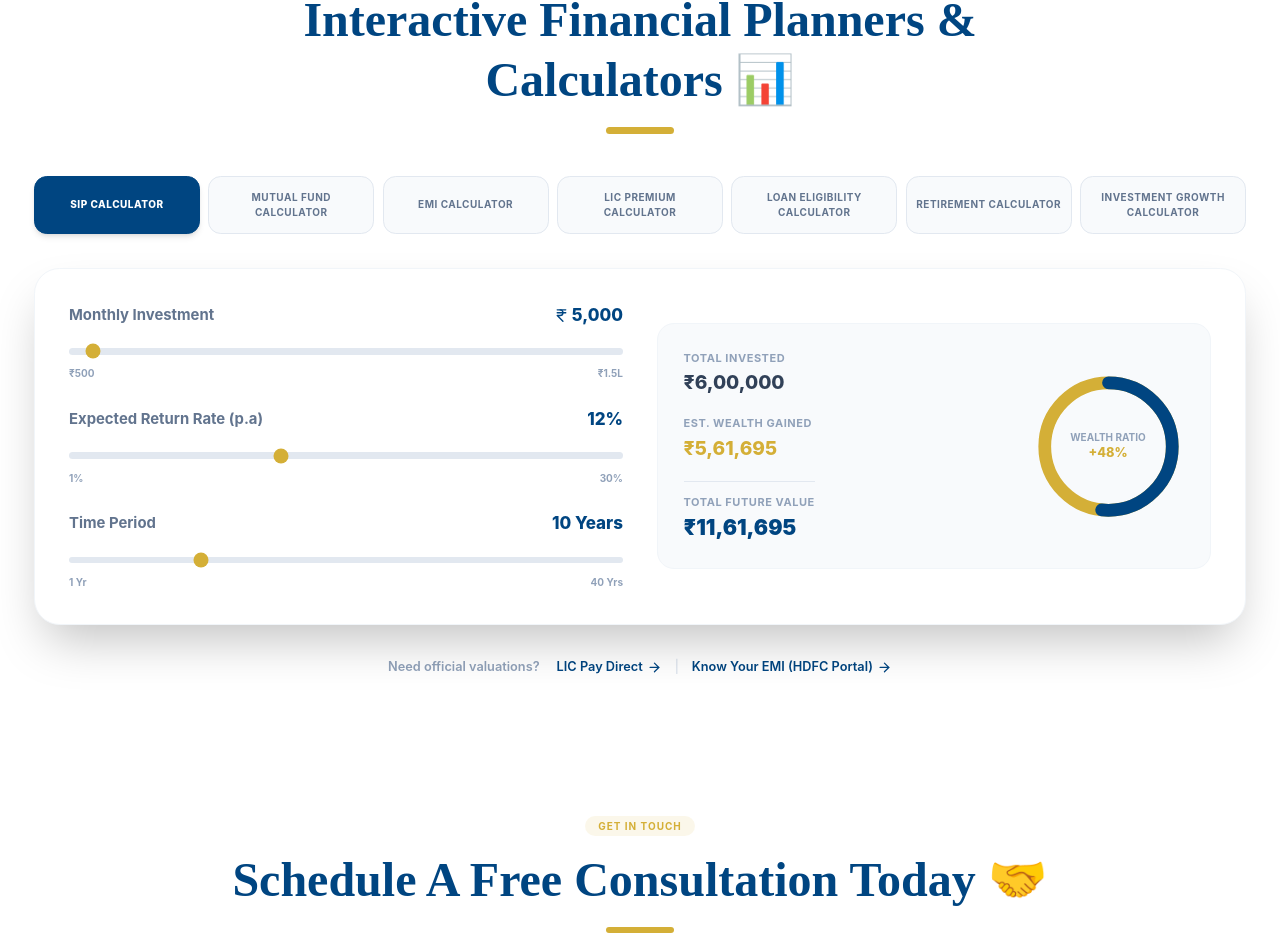
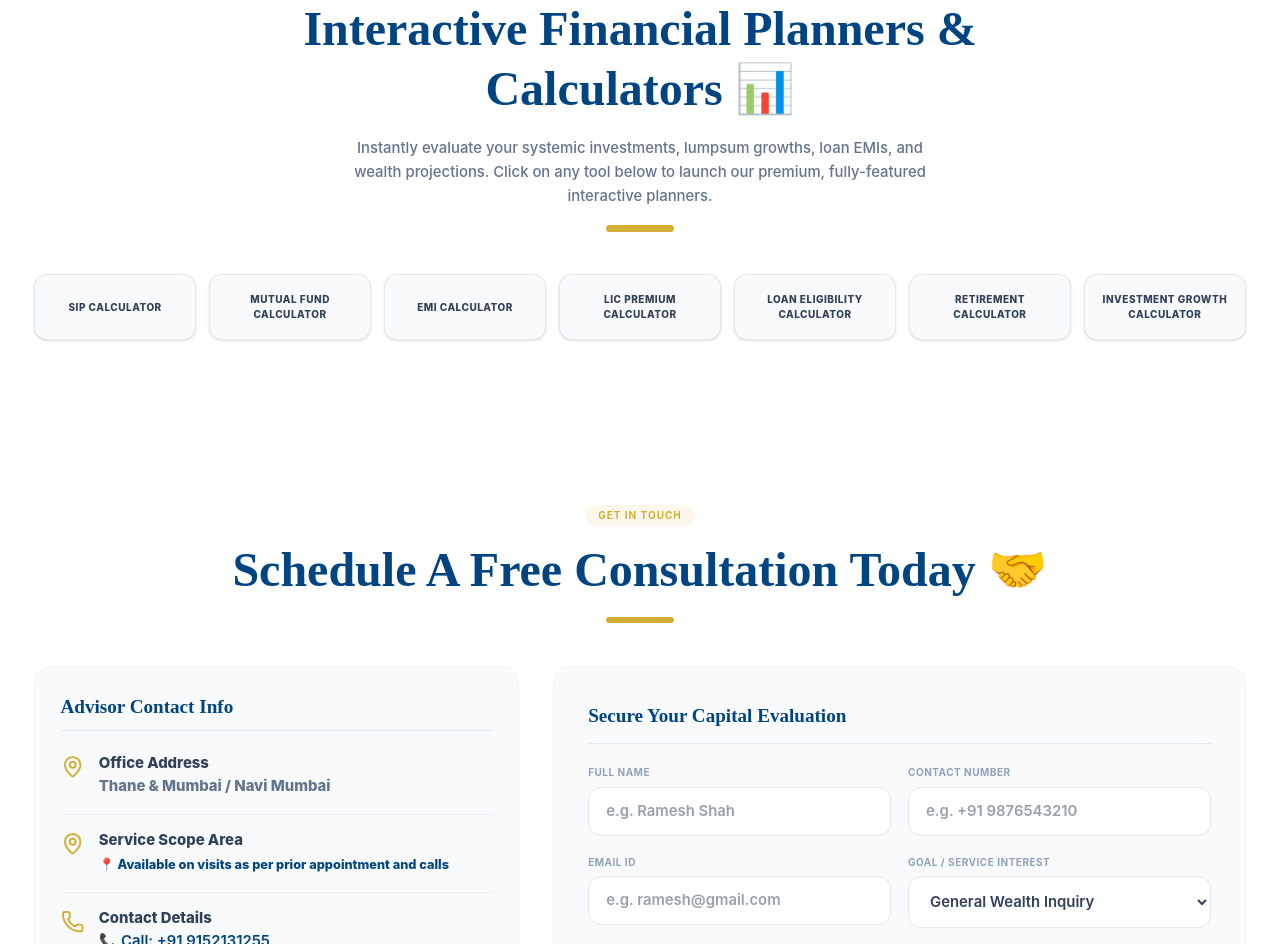
Before and after one commit to yashpanchal089/buyinsuranceplan, a React (Vite) app: page / in a window 1280 px wide. Shown: the part 6159-7103 px from the top of the page. Built offline with nearby package versions, Linux system fonts and the light colour scheme.

Commit message:
Update CalculatorSection to keep only the 7 buttons and redirect users to https://knowyouremi.in/

```diff
--- a/src/App.jsx
+++ b/src/App.jsx
@@ -80,6 +80,7 @@ function App() {
 
   const handleCalculatorSelect = (index) => {
     setSelectedCalc(index);
+    window.open('https://knowyouremi.in/', '_blank');
   };
 
   const handleServiceQuoteClick = (serviceTitle) => {
--- a/src/sections/CalculatorSection.jsx
+++ b/src/sections/CalculatorSection.jsx
@@ -1,28 +1,25 @@
 import React from 'react';
-import { Calculator, ArrowRight } from 'lucide-react';
-import SIPCalculator from '../components/Calculators/SIPCalculator';
-import MFCalculator from '../components/Calculators/MFCalculator';
-import EMICalculator from '../components/Calculators/EMICalculator';
-import LICCalculator from '../components/Calculators/LICCalculator';
-import EligibilityCalculator from '../components/Calculators/EligibilityCalculator';
-import RetirementCalculator from '../components/Calculators/RetirementCalculator';
-import GrowthCalculator from '../components/Calculators/GrowthCalculator';
 
 const CalculatorSection = ({ selectedCalculator, onCalculatorChange }) => {
   const calculators = [
-    { label: 'SIP Calculator', component: SIPCalculator },
-    { label: 'Mutual Fund Calculator', component: MFCalculator },
-    { label: 'EMI Calculator', component: EMICalculator },
-    { label: 'LIC Premium Calculator', component: LICCalculator },
-    { label: 'Loan Eligibility Calculator', component: EligibilityCalculator },
-    { label: 'Retirement Calculator', component: RetirementCalculator },
-    { label: 'Investment Growth Calculator', component: GrowthCalculator }
+    'SIP Calculator',
+    'Mutual Fund Calculator',
+    'EMI Calculator',
+    'LIC Premium Calculator',
+    'Loan Eligibility Calculator',
+    'Retirement Calculator',
+    'Investment Growth Calculator'
   ];
 
-  const ActiveCalc = calculators[selectedCalculator]?.component || SIPCalculator;
+  const handleButtonClick = (idx) => {
+    if (onCalculatorChange) {
+      onCalculatorChange(idx);
+    }
+    window.open('https://knowyouremi.in/', '_blank');
+  };
 
   return (
-    <section id="calculators" className="relative py-12 sm:py-16 bg-white dark:bg-slate-950 transition-colors duration-300 overflow-hidden">
+    <section id="calculators" className="relative py-14 sm:py-18 bg-white dark:bg-slate-950 transition-colors duration-300 overflow-hidden">
       <div className="max-w-7xl mx-auto px-4 sm:px-6 lg:px-8">
 
         {/* Section Header */}
@@ -33,59 +30,25 @@ const CalculatorSection = ({ selectedCalculator, onCalculatorChange }) => {
           <h2 className="text-3xl sm:text-4xl lg:text-[48px] font-black font-display text-brand-blue dark:text-white mt-3 mb-4 leading-tight">
             Interactive Financial Planners & Calculators 📊
           </h2>
-          <div className="h-1.5 w-16 bg-brand-gold mx-auto rounded-full"></div>
+          <p className="text-xs sm:text-sm font-medium text-slate-500 dark:text-slate-400 max-w-xl mx-auto leading-relaxed">
+            Instantly evaluate your systemic investments, lumpsum growths, loan EMIs, and wealth projections. Click on any tool below to launch our premium, fully-featured interactive planners.
+          </p>
+          <div className="h-1.5 w-16 bg-brand-gold mx-auto rounded-full mt-4"></div>
         </div>
 
-        {/* Tab Controls (Responsive Grid/Flex for calculators) */}
-        <div className="grid grid-cols-2 sm:grid-cols-3 lg:grid-cols-7 gap-2 mb-8">
-          {calculators.map((calc, idx) => {
-            const isActive = selectedCalculator === idx;
-            return (
-              <button
-                key={idx}
-                onClick={() => onCalculatorChange(idx)}
-                className={`py-3 px-2 rounded-xl text-[10px] font-bold uppercase tracking-wider transition-all duration-300 border text-center flex items-center justify-center min-h-[50px] focus:outline-none ${
-                  isActive
-                    ? 'bg-brand-blue border-brand-blue text-white dark:bg-brand-gold dark:border-brand-gold dark:text-slate-950 shadow-md font-extrabold'
-                    : 'bg-slate-50 border-slate-200 text-slate-500 hover:border-brand-gold dark:bg-slate-900 dark:border-slate-800 dark:text-slate-400 dark:hover:border-brand-gold'
-                }`}
-              >
-                {calc.label}
-              </button>
-            );
-          })}
+        {/* Tab Controls (7 interactive redirect buttons) */}
+        <div className="grid grid-cols-1 sm:grid-cols-2 md:grid-cols-3 lg:grid-cols-7 gap-3 mb-4">
+          {calculators.map((label, idx) => (
+            <button
+              key={idx}
+              onClick={() => handleButtonClick(idx)}
+              className="py-4 px-2.5 rounded-xl text-[10px] font-extrabold uppercase tracking-wider transition-all duration-300 border text-center flex items-center justify-center min-h-[60px] cursor-pointer focus:outline-none bg-slate-50 border-slate-200 text-slate-700 hover:bg-brand-gold hover:border-brand-gold hover:text-slate-950 shadow-sm hover:shadow-lg dark:bg-slate-900 dark:border-slate-800 dark:text-slate-200 dark:hover:bg-brand-gold dark:hover:border-brand-gold dark:hover:text-slate-950 hover:-translate-y-0.5"
+            >
+              {label}
+            </button>
+          ))}
         </div>
 
-        {/* Active Calculator Box */}
-        <div className="rounded-3xl bg-white dark:bg-slate-900 border border-slate-100 dark:border-slate-800 p-6 sm:p-8 shadow-2xl relative">
-          <ActiveCalc />
-        </div>
-
-        {/* Extra external resources buttons */}
-        <div className="mt-8 flex flex-col sm:flex-row justify-center items-center gap-4 text-xs font-semibold text-slate-400">
-          <span>Need official valuations?</span>
-          <div className="flex gap-3">
-            <a
-              href="https://ebiz.licindia.in/D2CPM/?_ga=2.33444222.1770429299.1779606202-1080922726.1776166013#DirectPay"
-              target="_blank"
-              rel="noopener noreferrer"
-              className="text-brand-blue dark:text-brand-gold hover:underline flex items-center"
-            >
-              <span>LIC Pay Direct</span>
-              <ArrowRight className="h-3.5 w-3.5 ml-1" />
-            </a>
-            <span className="text-slate-200 dark:text-slate-800">|</span>
-            <a
-              href="https://www.hdfcbank.com/personal/tools-and-calculators/emi-calculator"
-              target="_blank"
-              rel="noopener noreferrer"
-              className="text-brand-blue dark:text-brand-gold hover:underline flex items-center"
-            >
-              <span>Know Your EMI (HDFC Portal)</span>
-              <ArrowRight className="h-3.5 w-3.5 ml-1" />
-            </a>
-          </div>
-        </div>
       </div>
     </section>
   );
```
